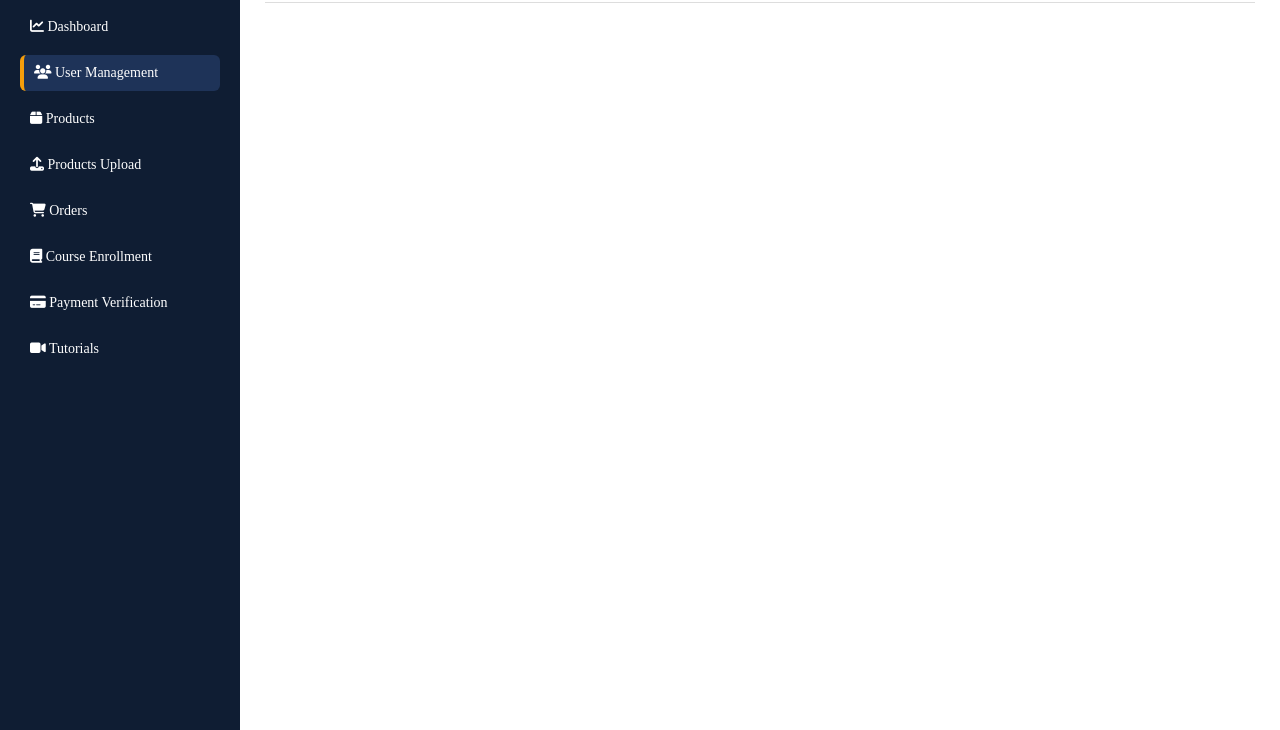
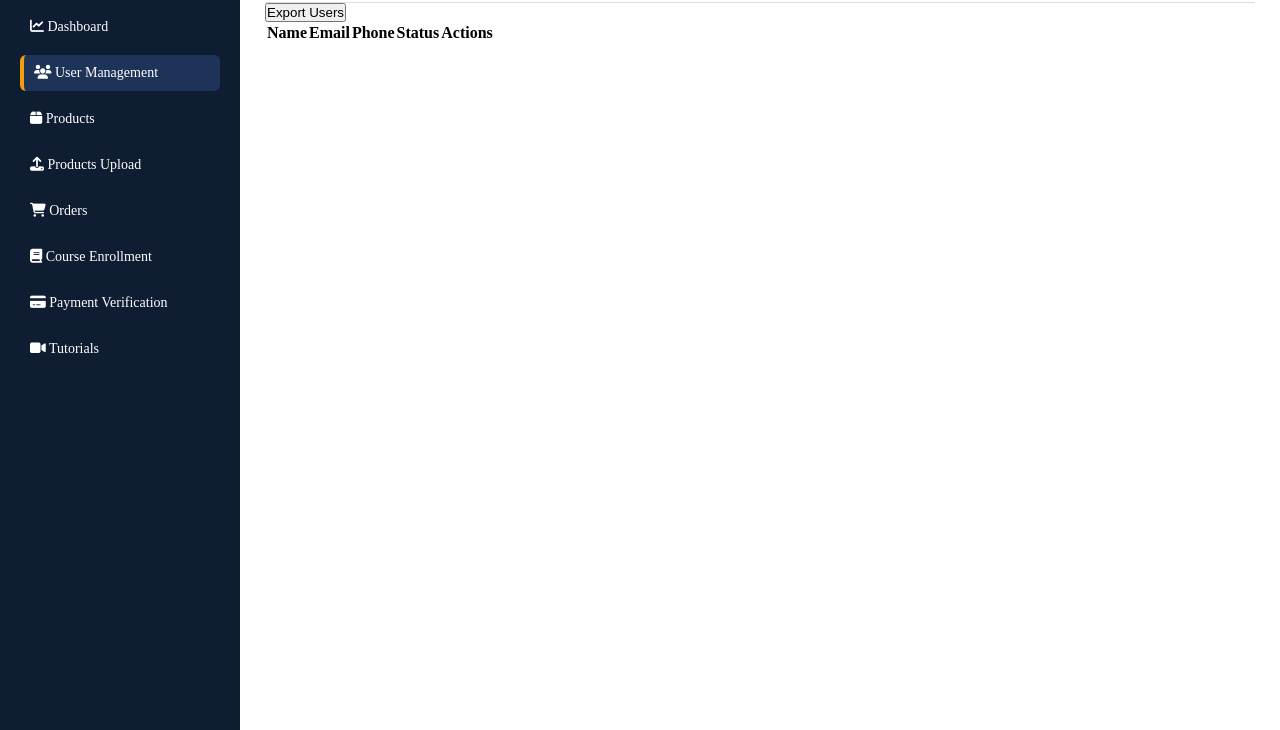
Before and after one commit to lauryn06/Admin-E-commerce, a website: page User-management.html in a window 1280 px wide. Shown: the part 70-800 px from the top of the page. Drawn offline with Linux system fonts and the light colour scheme.

Commit message:
added the user table list

```diff
--- a/User-management.html
+++ b/User-management.html
@@ -36,6 +36,17 @@
         <button>Logout</button>
       </div>
     </div>
+
+    <button class="orange">Export Users</button>
+    <table class="users">
+      <thead class="people">
+        <tr><th>Name</th>
+        <th>Email</th>
+        <th>Phone</th>
+        <th>Status</th>
+        <th>Actions</th></tr>
+      </thead>
+    </table>
   </main>
 
 </div>
```
